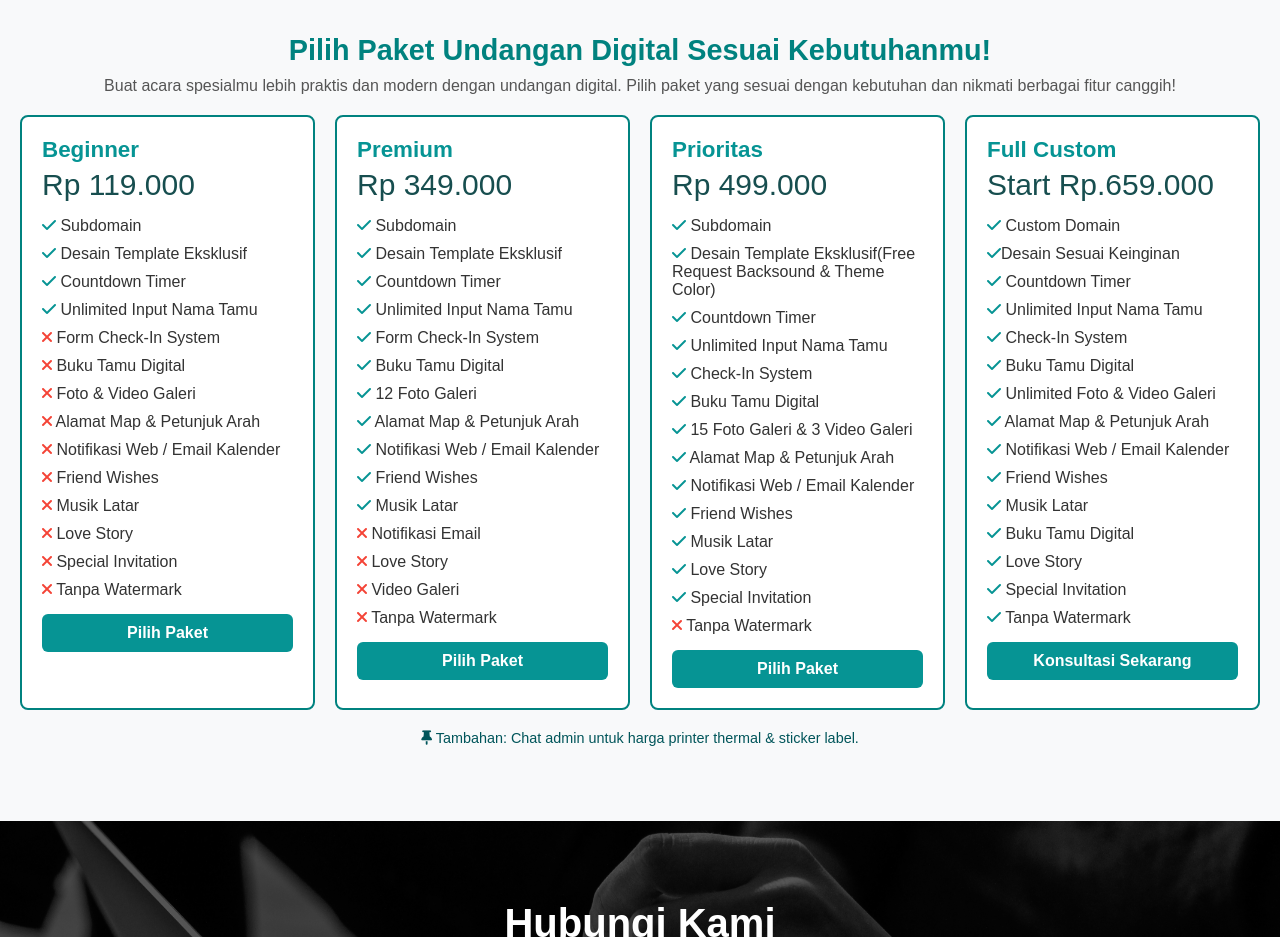
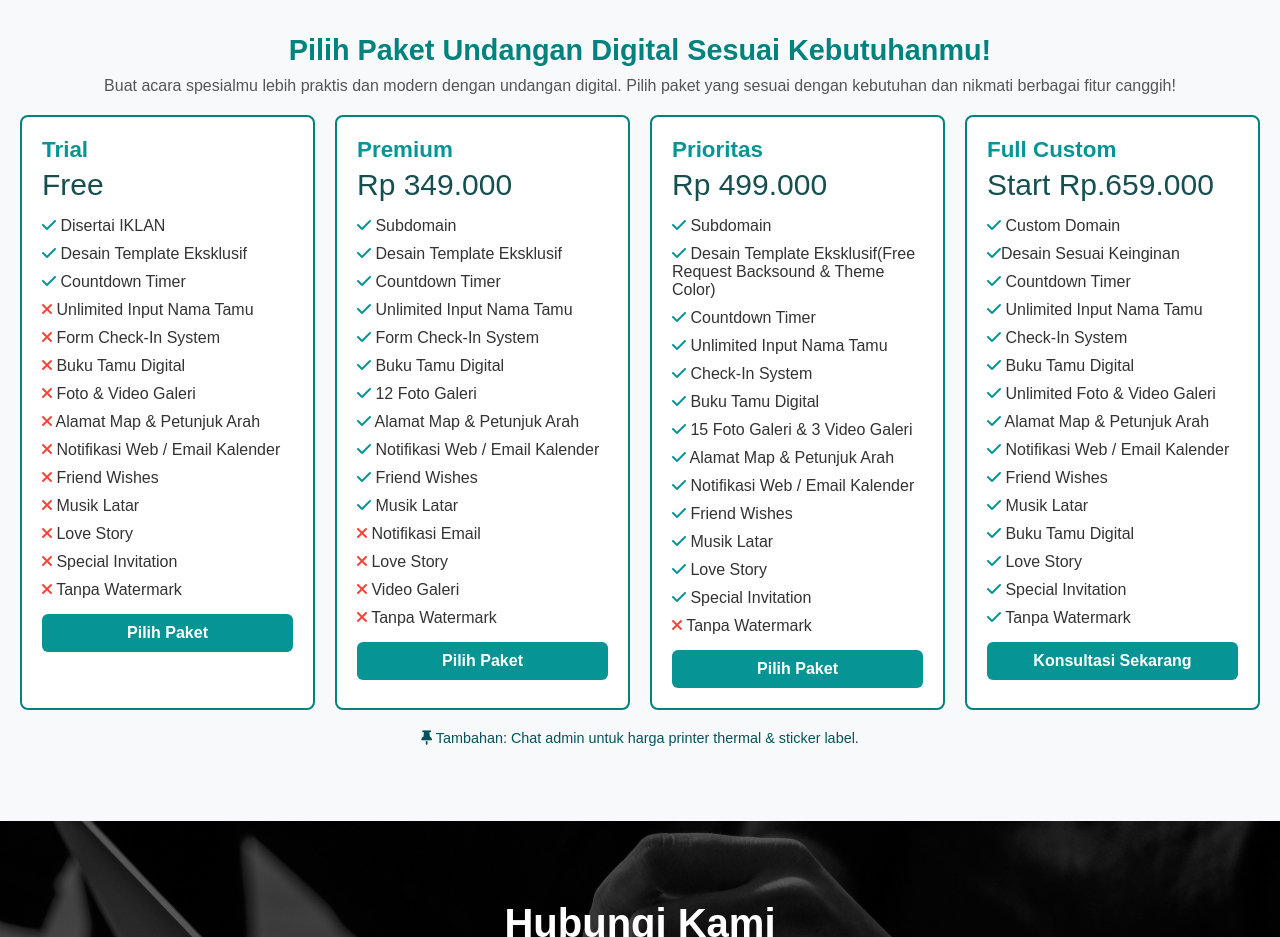
Before and after one commit to inmyid/inmyid.github.io, a plain HTML site: page index.html in a window 1280 px wide. Shown: the part 2020-2957 px from the top of the page. Drawn offline with nearby package versions, Linux system fonts and the light colour scheme.

Commit message:
Update pricing details and features for the trial plan

```diff
--- a/index.html
+++ b/index.html
@@ -206,13 +206,13 @@
       </p>
       <div class="price-container">
         <div class="price-card">
-          <h3>Beginner</h3>
-          <p class="price">Rp 119.000</p>
+          <h3>Trial</h3>
+          <p class="price">Free</p>
           <ul>
-            <li><i class="fa-solid fa-check"></i> Subdomain</li>
+            <li><i class="fa-solid fa-check"></i> Disertai IKLAN</li>
             <li><i class="fa-solid fa-check"></i> Desain Template Eksklusif</li>
             <li><i class="fa-solid fa-check"></i> Countdown Timer</li>
-            <li><i class="fa-solid fa-check"></i> Unlimited Input Nama Tamu</li>
+            <li><i class="fa-solid fa-xmark"></i> Unlimited Input Nama Tamu</li>
             <li><i class="fa-solid fa-xmark"></i> Form Check-In System</li>
             <li><i class="fa-solid fa-xmark"></i> Buku Tamu Digital</li>
             <li><i class="fa-solid fa-xmark"></i> Foto & Video Galeri</li>
```
